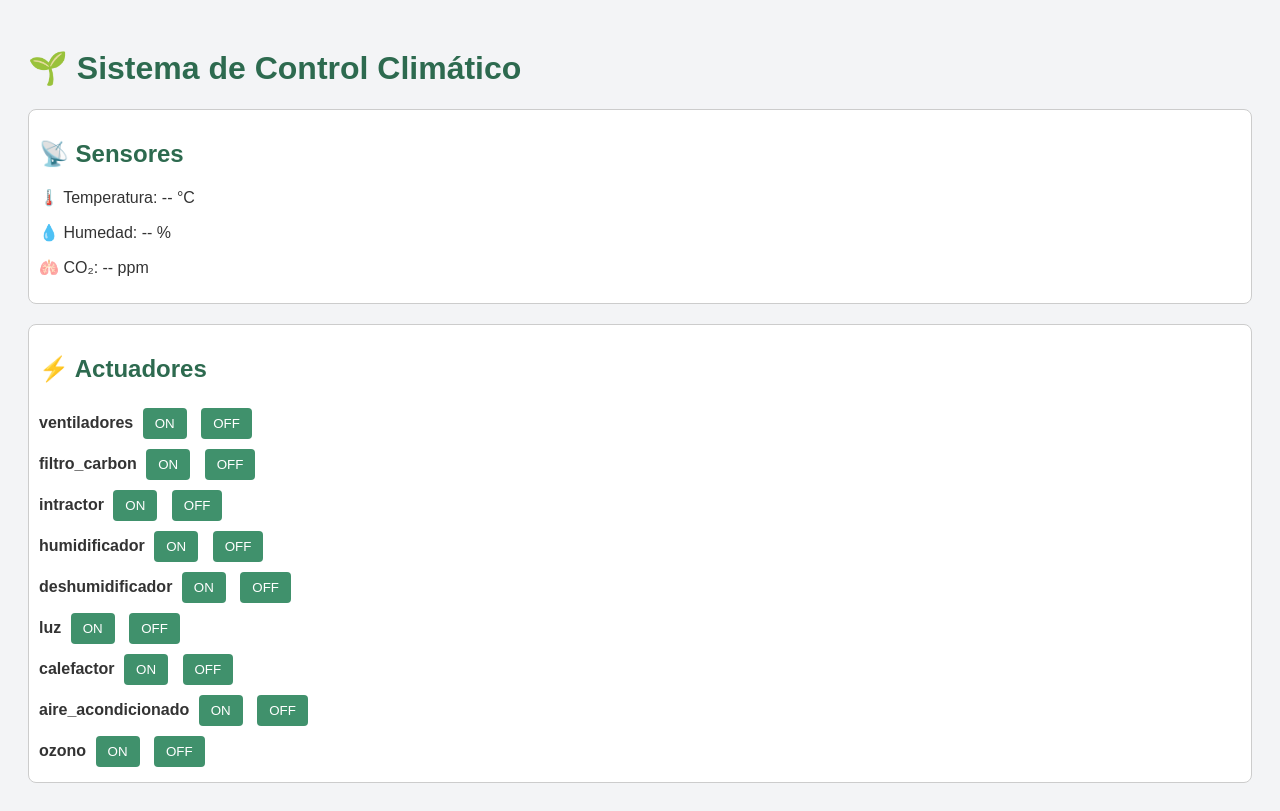
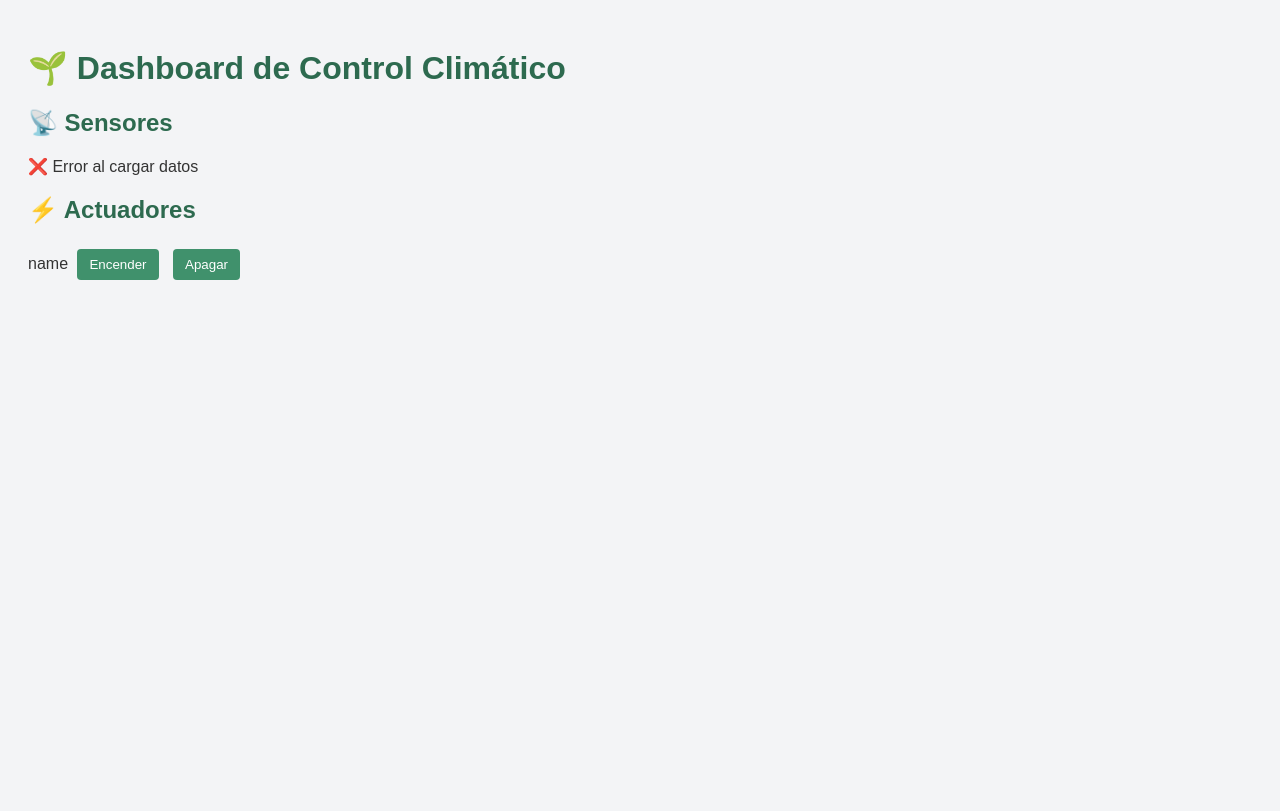
Before and after one commit to gatolda/Control_clima, a Python web app: template templates/index.html in a window 1280 px wide. After the commit the page ends 280 px from the top, so only its background shows below. Run offline with Jinja, Linux system fonts and the light colour scheme; the template is opened without the code that fills it: most values are stand-ins (such as "Sample title", 1, 10 or a date in 2020).

Commit message:
Update index.html

```diff
--- a/templates/index.html
+++ b/templates/index.html
@@ -2,26 +2,66 @@
 <html lang="es">
 <head>
     <meta charset="UTF-8">
-    <title>Sistema de Control Climático</title>
+    <title>🌱 Control Climático</title>
     <link rel="stylesheet" href="{{ url_for('static', filename='style.css') }}">
 </head>
 <body>
-    <h1>🌱 Sistema de Control Climático</h1>
+    <div class="container">
+        <h1>🌱 Dashboard de Control Climático</h1>
 
-    <section id="sensores">
-        <h2>📡 Sensores</h2>
-        <p>🌡️ Temperatura: <span id="temp">--</span> °C</p>
-        <p>💧 Humedad: <span id="hum">--</span> %</p>
-        <p>🫁 CO₂: <span id="co2">--</span> ppm</p>
-    </section>
+        <div class="sensores">
+            <h2>📡 Sensores</h2>
+            <div id="sensor-data">
+                <!-- Los datos se cargarán aquí vía AJAX -->
+                <p>Cargando lecturas...</p>
+            </div>
+        </div>
 
-    <section id="actuadores">
-        <h2>⚡ Actuadores</h2>
-        <div id="botones">
-            <!-- Se generan dinámicamente -->
+        <div class="actuadores">
+            <h2>⚡ Actuadores</h2>
+            {% for nombre in actuator_manager.relay_pins.keys() %}
+            <div class="actuador">
+                <span>{{ nombre }}</span>
+                <button onclick="controlActuador('{{ nombre }}', 'on')" class="btn-on">Encender</button>
+                <button onclick="controlActuador('{{ nombre }}', 'off')" class="btn-off">Apagar</button>
+            </div>
+            {% endfor %}
         </div>
-    </section>
+    </div>
 
-    <script src="{{ url_for('static', filename='script.js') }}"></script>
+    <script>
+        // Actualiza las lecturas cada 5 segundos
+        function actualizarSensores() {
+            fetch('/api/sensores')
+                .then(response => response.json())
+                .then(data => {
+                    let html = "";
+                    for (const [sensor, lectura] of Object.entries(data)) {
+                        html += `<div class="sensor">
+                                    <strong>${sensor}</strong>:
+                                    🌡️ ${lectura.temperature ?? "N/A"}°C,
+                                    💧 ${lectura.humidity ?? "N/A"}%
+                                </div>`;
+                    }
+                    document.getElementById("sensor-data").innerHTML = html;
+                })
+                .catch(err => {
+                    document.getElementById("sensor-data").innerHTML = "<p>❌ Error al cargar datos</p>";
+                });
+        }
+
+        function controlActuador(actuador, accion) {
+            fetch(`/api/actuador/${actuador}/${accion}`, {
+                method: 'POST'
+            })
+            .then(response => response.json())
+            .then(data => {
+                alert(`✅ ${data.actuador} ${data.estado}`);
+            });
+        }
+
+        setInterval(actualizarSensores, 5000);
+        window.onload = actualizarSensores;
+    </script>
 </body>
 </html>
```
